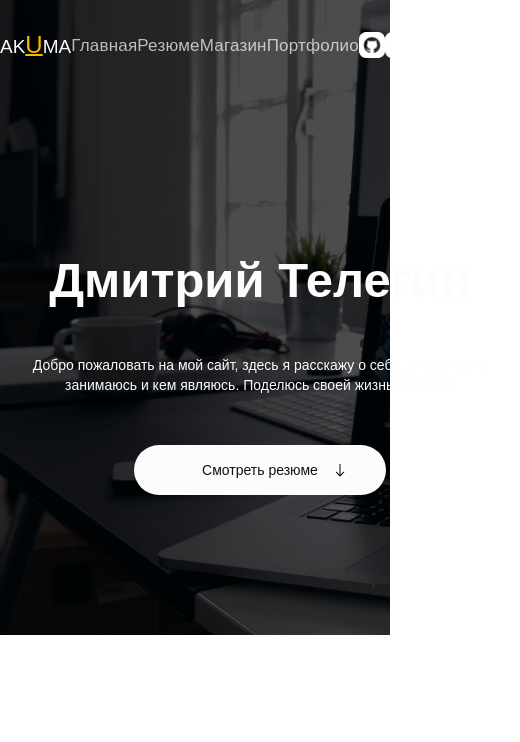
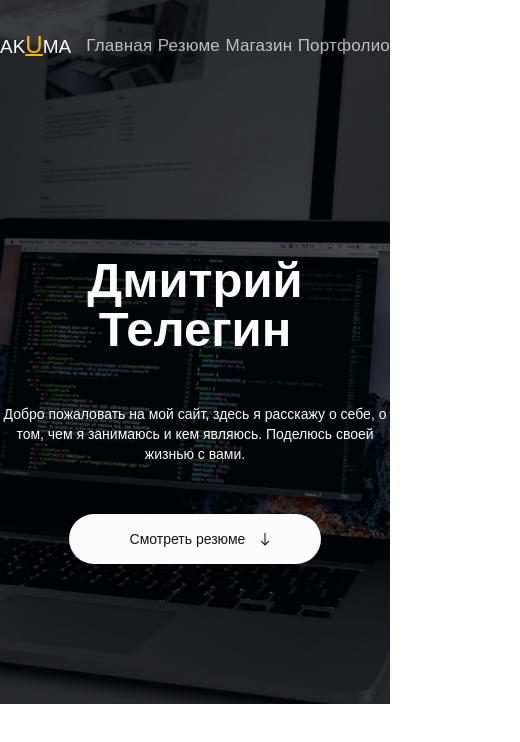
Before and after one commit to d1mas1k2021/my-site, a plain HTML site: page index.html in a window 390 px wide. Shown: the whole page, 520 px wide, since content can reach past the window. Drawn offline with Linux system fonts and the light colour scheme.

Commit message:
headerFull

```diff
--- a/css/main.css
+++ b/css/main.css
@@ -7,6 +7,7 @@ body {
   background-image: url(../img/Header/background/background.webp);
   background-repeat: no-repeat;
   background-size: cover;
+  background-position: center;
 }
 .content .header .header__menu {
   display: -webkit-box;
@@ -56,30 +57,30 @@ body {
   opacity: 1;
 }
 .content .header .header__menu .header__menu_networks {
-  max-width: 170px;
+  max-width: 160px;
   display: -webkit-box;
   display: -ms-flexbox;
   display: flex;
   -webkit-box-pack: justify;
       -ms-flex-pack: justify;
           justify-content: space-between;
-  -webkit-box-flex: 1;
-      -ms-flex: 1 1 170px;
-          flex: 1 1 170px;
 }
 .content .header .header__menu .header__menu_networks .header__menu_net {
   display: -webkit-box;
   display: -ms-flexbox;
   display: flex;
-  -webkit-box-pack: center;
-      -ms-flex-pack: center;
-          justify-content: center;
-  -webkit-box-align: center;
-      -ms-flex-align: center;
-          align-items: center;
 }
 .content .header .header__menu .header__menu_networks .header__menu_net .header__menu_link-img img {
   width: 26px;
+}
+.content .header .header__menu .header__menu_networks .header__menu_net .tel {
+  padding-left: 10px;
+}
+.content .header .header__menu .header__menu_networks .header__menu_net .inst {
+  padding-left: 10px;
+}
+.content .header .header__menu .header__menu_networks .header__menu_net .wk {
+  padding-left: 10px;
 }
 .content .header .header__content {
   padding: 166px 0 140px 0;
@@ -108,7 +109,7 @@ body {
           justify-content: center;
 }
 .content .header .header__content .header__content-description .header__content_text .header__content_desc {
-  width: 520px;
+  max-width: 520px;
   line-height: 20px;
 }
 .content .header .header__content .header__content-description .header__content_buttons {
@@ -124,5 +125,19 @@ body {
   font-weight: 500;
   background-image: url(../img/Header/vector/arrow.png);
   background-repeat: no-repeat;
-  background-position: 201px 19px;
+  background-position: 191px 19px;
+  padding-right: 15px;
 }
+@media (max-width: 535px) {
+  .header__menu_link-img {
+    display: none;
+  }
+
+  .header__menu_link-img img {
+    display: none;
+  }
+
+  .header__menu_link {
+    margin-left: 15px;
+  }
+}
--- a/index.html
+++ b/index.html
@@ -25,7 +25,7 @@
                     </ul>
                 </div>
                 <div class="header__menu_networks">
-                    <div class="header__menu_net"><a target="__blank" href="https://github.com/d1mas1k2021" class="header__menu_link-img git"><img src="img/Header/networks/github.png" alt="github"></a></div>
+                    <div class="header__menu_net"><a target="__blank" href="https://github.com/d1mas1k2021" class="header__menu_link-img git"><img class="img" src="img/Header/networks/github.png" alt="github"></a></div>
                     <div class="header__menu_net"><a target="__blank" href="#" class="header__menu_link-img tel"><img src="img/Header/networks/telegram.png" alt="telegram"></a></div>
                     <div class="header__menu_net"><a target="__blank" href="https://www.instagram.com/d1mas1k15/" class="header__menu_link-img inst"><img src="img/Header/networks/instagram.png" alt="instagram"></a></div>
                     <div class="header__menu_net"><a target="__blank" href="https://vk.com/dmitry_tel" class="header__menu_link-img wk"><img src="img/Header/networks/wk.png" alt="wk"></a></div>
--- a/scss/style.scss
+++ b/scss/style.scss
@@ -11,6 +11,7 @@ body {
         background-image: url(../img/Header/background/background.webp);
         background-repeat: no-repeat;
         background-size: cover;
+        background-position: center;
         .header__menu {
             display: flex;
             justify-content: space-evenly;
@@ -55,22 +56,31 @@ body {
                 }
             }
             .header__menu_networks {
-                max-width: 170px;
+                max-width: 160px;
                 display: flex;
                 justify-content: space-between;
-                flex: 1 1 170px;
+
                 .header__menu_net {
                     display: flex;
-                    justify-content: center;
-                    align-items: center;
+
                     .header__menu_link-img {
                         img {
                             width: 26px;
                         }
 
                     }
+                    .tel {
+                        padding-left: 10px;
+                    }
+                    .inst {
+                        padding-left: 10px;
+                    }
+                    .wk {
+                        padding-left: 10px;
+                    }
 
                 }
+
             }
         }
         .header__content {
@@ -89,7 +99,7 @@ body {
                     display: flex;
                     justify-content: center;
                     .header__content_desc {
-                        width: 520px;
+                        max-width: 520px;
                         line-height: 20px;
 
                     }
@@ -106,7 +116,8 @@ body {
                         font-weight: 500;
                         background-image: url(../img/Header/vector/arrow.png);
                         background-repeat: no-repeat;
-                        background-position: 201px 19px;
+                        background-position: 191px 19px;
+                        padding-right: 15px;
                         &:hover {
 
                         }
@@ -119,7 +130,16 @@ body {
     }
 
 }
-@media (max-width:  520px) {
 
+@media (max-width:  535px) {
+    .header__menu_link-img  {
+        display: none;
 
+    }
+    .header__menu_link-img  img {
+        display: none;
+    }
+    .header__menu_link {
+        margin-left: 15px;
+    }
 }
```
